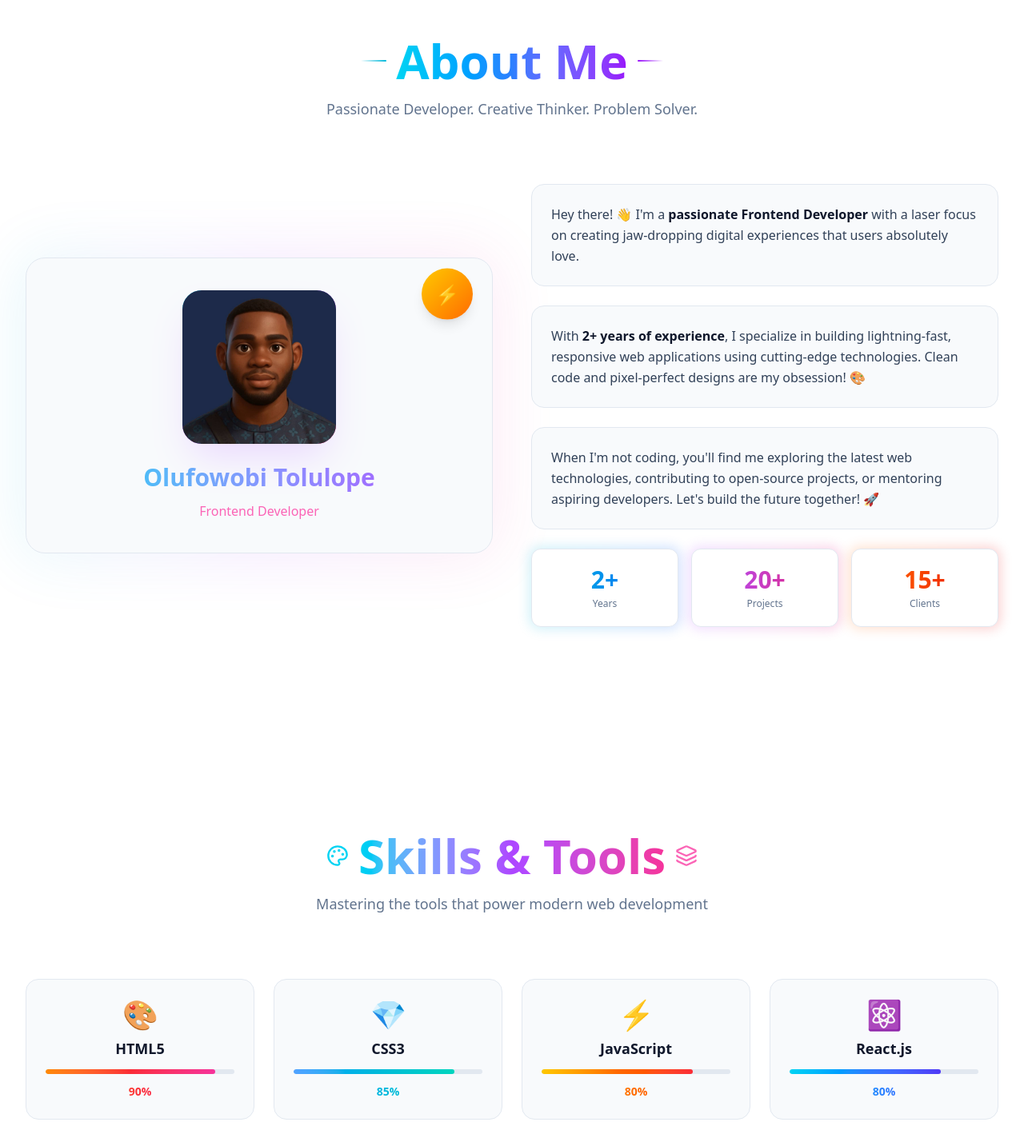
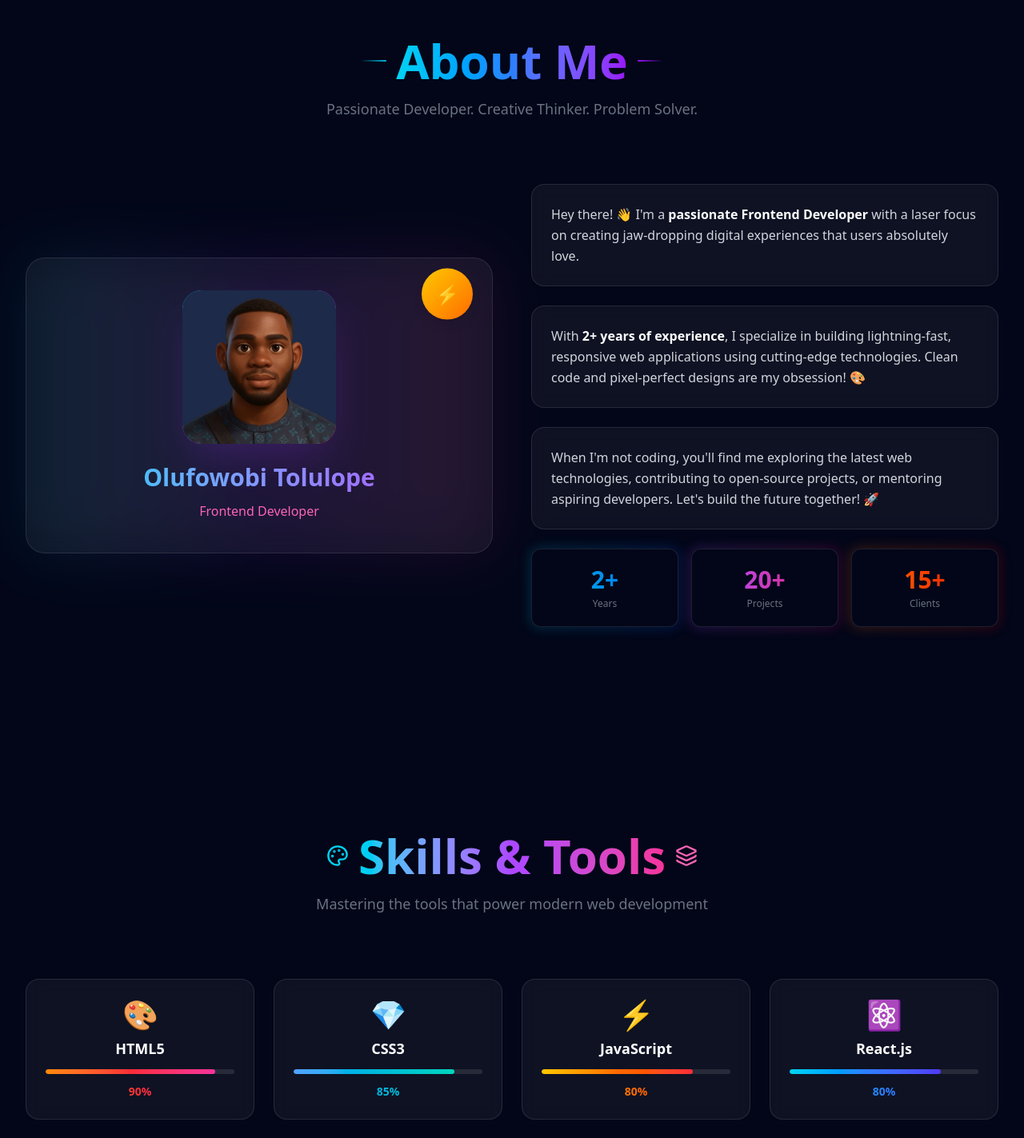
Before and after one commit to saintyy1/my-portfolio, a React (Vite) app: page / in a window 1280 px wide. Shown: the part 900-2323 px from the top of the page at 80% size. Built offline with nearby package versions, Linux system fonts and the light colour scheme.

Commit message:
still slight fixes

```diff
--- a/src/App.tsx
+++ b/src/App.tsx
@@ -4,7 +4,7 @@ import Home from "./Pages/Home";
 import "./index.css";
 
 const App = () => {
-  const [darkMode, setDarkMode] = useState(false);
+  const [darkMode, setDarkMode] = useState(true);
 
   // ensure the <html> and <body> background/class is controlled at app root
   useEffect(() => {
--- a/src/Pages/Home.tsx
+++ b/src/Pages/Home.tsx
@@ -23,7 +23,6 @@ import project1 from "../assets/project1.png";
 import project2 from "../assets/project2.png";
 import project3 from "../assets/project3.png";
 import project4 from "../assets/project4.png";
-import { useInView } from "../hooks/useInView"
 
 interface HomeProps {
   darkMode: boolean
@@ -35,11 +34,6 @@ const Portfolio = ({ darkMode, setDarkMode }: HomeProps) => {
   const [scrollY, setScrollY] = useState(0)
   const [activeSection, setActiveSection] = useState("home")
   const [mousePosition, setMousePosition] = useState({ x: 0, y: 0 })
-
-  const [aboutRef, , aboutHasBeenInView] = useInView();
-  const [skillsRef, , skillsHasBeenInView] = useInView();
-  const [projectsRef, , projectsHasBeenInView] = useInView();
-  const [contactRef, , contactHasBeenInView] = useInView();
 
   useEffect(() => {
     const handleScroll = () => {
@@ -314,7 +308,7 @@ const Portfolio = ({ darkMode, setDarkMode }: HomeProps) => {
         </div>
       </section>
 
-      <section id="about" ref={aboutRef} className={`relative py-32 px-6 lg:px-8 ${darkMode ? "bg-slate-950" : "bg-white"} transition-opacity duration-500 ${aboutHasBeenInView ? "opacity-100" : "opacity-40"}`}>
+      <section id="about" className={`relative py-32 px-6 lg:px-8 ${darkMode ? "bg-slate-950" : "bg-white"}`}>
         <div className="max-w-7xl mx-auto">
           <div className="text-center mb-20">
             <div className="inline-flex items-center gap-3 mb-4">
@@ -423,7 +417,7 @@ const Portfolio = ({ darkMode, setDarkMode }: HomeProps) => {
         </div>
       </section>
 
-      <section id="skills" ref={skillsRef} className={`relative py-32 px-6 lg:px-8 ${darkMode ? "bg-slate-950" : "bg-white"} transition-opacity duration-500 ${skillsHasBeenInView ? "opacity-100" : "opacity-40"}`}>
+      <section id="skills" className={`relative py-32 px-6 lg:px-8 ${darkMode ? "bg-slate-950" : "bg-white"}`}>
         <div className="relative max-w-7xl mx-auto">
           <div className="text-center mb-20">
             <div className="inline-flex items-center gap-3 mb-4">
@@ -475,7 +469,7 @@ const Portfolio = ({ darkMode, setDarkMode }: HomeProps) => {
         </div>
       </section>
 
-      <section id="projects" ref={projectsRef} className={`relative py-32 px-6 lg:px-8 ${darkMode ? "bg-slate-950" : "bg-white"} transition-opacity duration-500 ${projectsHasBeenInView ? "opacity-100" : "opacity-40"}`}>
+      <section id="projects" className={`relative py-32 px-6 lg:px-8 ${darkMode ? "bg-slate-950" : "bg-white"}`}>
         <div className="max-w-7xl mx-auto">
           <div className="text-center mb-20">
             <div className="inline-flex items-center gap-3 mb-4">
@@ -562,7 +556,7 @@ const Portfolio = ({ darkMode, setDarkMode }: HomeProps) => {
         </div>
       </section>
 
-      <section id="contact" ref={contactRef} className={`relative py-32 px-6 lg:px-8 ${darkMode ? "bg-slate-950" : "bg-white"} transition-opacity duration-500 ${contactHasBeenInView ? "opacity-100" : "opacity-40"}`}>
+      <section id="contact" className={`relative py-32 px-6 lg:px-8 ${darkMode ? "bg-slate-950" : "bg-white"}`}>
         <div className="relative max-w-4xl mx-auto">
           <div className="text-center mb-20">
             <div className="inline-flex items-center gap-3 mb-4">
--- a/src/index.css
+++ b/src/index.css
@@ -30,13 +30,6 @@ body.dark {
   backface-visibility: hidden;
 }
 
-/* Add performance optimizations for section animations */
-section {
-  will-change: opacity;
-  /* Ensure sections always have a background to prevent flashing */
-  background-color: inherit;
-  isolation: isolate;
-}
 
 /* Optimize backdrop blur performance */
 [class*="backdrop-blur"] {
```
